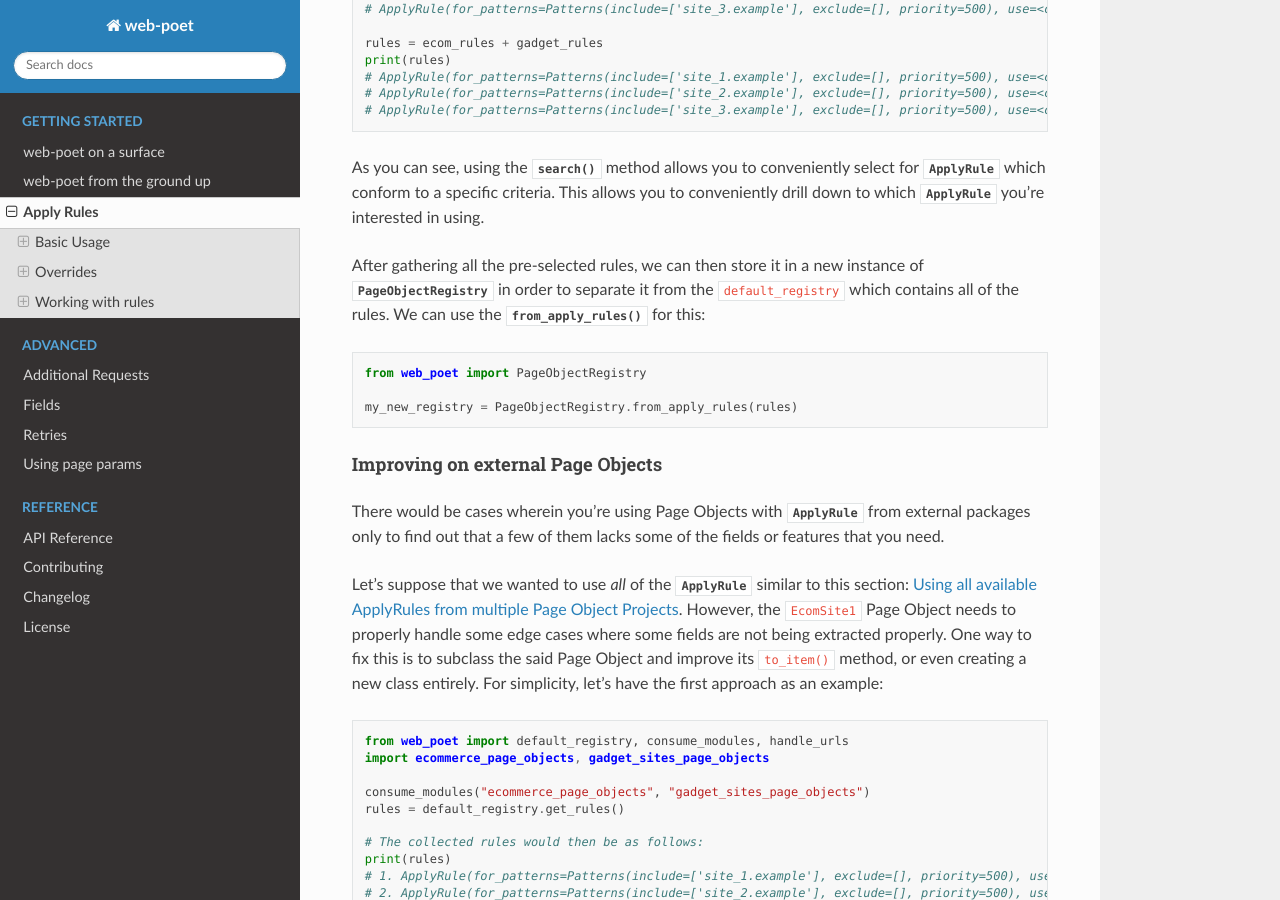
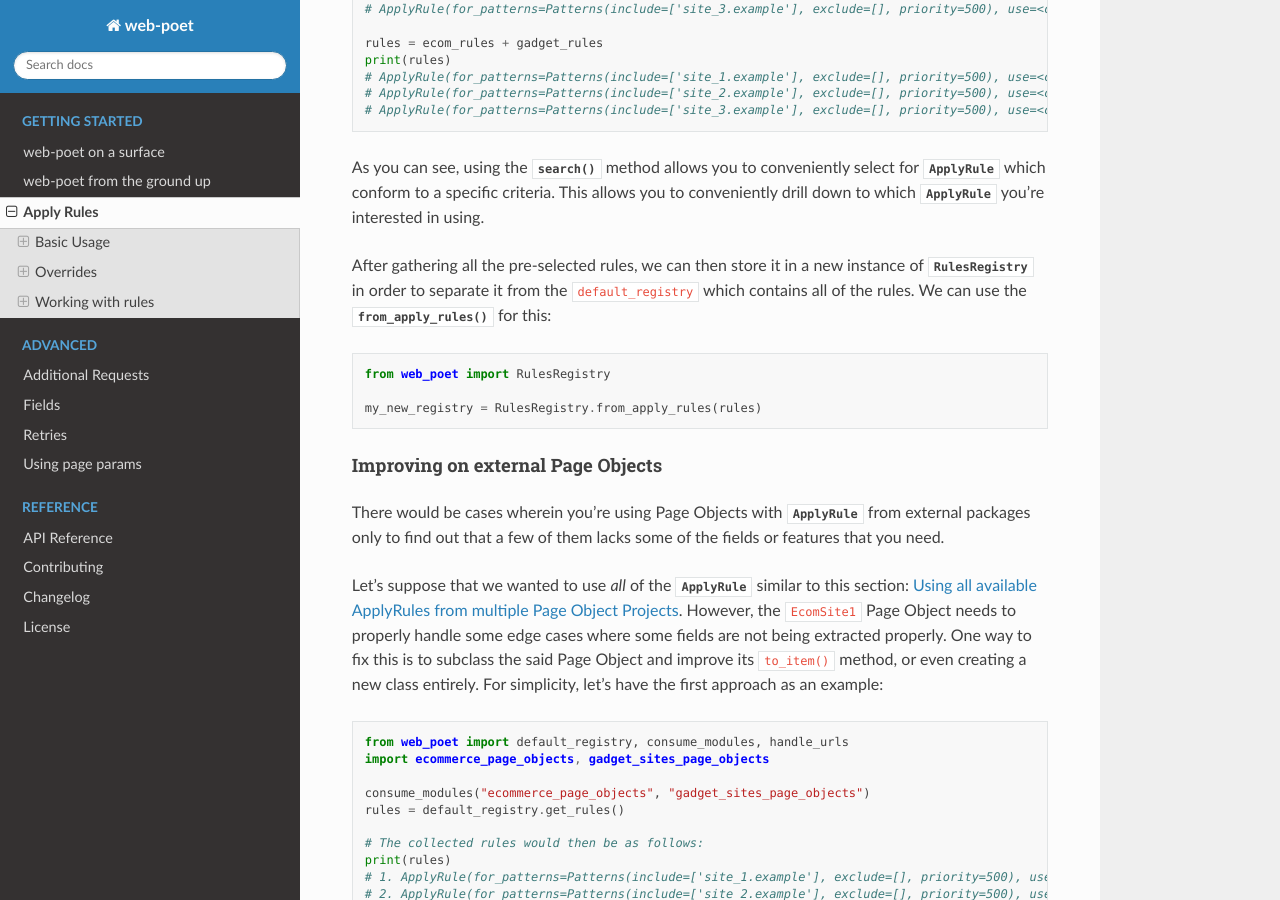
Before and after one commit to scrapinghub/web-poet, a Sphinx documentation site: the page built from docs/intro/rules.rst, in a window 1280 px wide and 900 px high, scrolled down 8550 px. Built offline with Sphinx 7.4.7 and the Read the Docs theme 2.0.0, drawn with Linux system fonts in a browser that asks for light colours; some of the changed text lies outside the part shown.

Commit message:
rename PageObjectRegistry to RulesRegistry
It seems it's more like a registry of ApplyRules, not just page objects

```diff
--- a/docs/intro/rules.rst
+++ b/docs/intro/rules.rst
@@ -30,7 +30,7 @@
 getting the information about page objects programmatically.
 The information about all page objects decorated with
 :func:`~.handle_urls` is stored in ``web_poet.default_registry``, which is
-an instance of :class:`~.PageObjectRegistry`. In the example above, the
+an instance of :class:`~.RulesRegistry`. In the example above, the
 following :class:`~.ApplyRule` is added to the registry:
 
 .. code-block::
@@ -345,7 +345,7 @@
 Retrieving all available rules
 ~~~~~~~~~~~~~~~~~~~~~~~~~~~~~~
 
-The :meth:`~.PageObjectRegistry.get_rules` method from the ``web_poet.default_registry``
+The :meth:`~.RulesRegistry.get_rules` method from the ``web_poet.default_registry``
 allows retrieval of all :class:`~.ApplyRule` in the given registry.
 Following from our example above in the :ref:`rules-combination` section, using it
 would be:
@@ -369,7 +369,7 @@
 
 .. warning::
 
-    :meth:`~.PageObjectRegistry.get_rules` relies on the fact that all essential
+    :meth:`~.RulesRegistry.get_rules` relies on the fact that all essential
     packages/modules which contains the :func:`web_poet.handle_urls`
     decorators are properly loaded `(i.e imported)`.
 
@@ -417,7 +417,7 @@
 
 Remember that all of the :class:`~.ApplyRule` are declared by annotating
 Page Objects using the :func:`web_poet.handle_urls` via ``@handle_urls``. Thus,
-they can easily be accessed using the :meth:`~.PageObjectRegistry.get_rules`
+they can easily be accessed using the :meth:`~.RulesRegistry.get_rules`
 of ``web_poet.default_registry``.
 
 This can be done something like:
@@ -457,11 +457,11 @@
 
 Suppose that the use case from the previous section has changed wherein a
 subset of :class:`~.ApplyRule` would be used. This could be achieved by
-using the :meth:`~.PageObjectRegistry.search` method which allows for
+using the :meth:`~.RulesRegistry.search` method which allows for
 convenient selection of a subset of rules from a given registry.
 
 Here's an example of how you could manually select the rules using the
-:meth:`~.PageObjectRegistry.search` method instead:
+:meth:`~.RulesRegistry.search` method instead:
 
 .. code-block:: python
 
@@ -485,7 +485,7 @@
     # ApplyRule(for_patterns=Patterns(include=['site_2.example'], exclude=[], priority=500), use=<class 'ecommerce_page_objects.site_2.EcomSite2'>, instead_of=<class 'ecommerce_page_objects.EcomGenericPage'>, to_return=None, meta={})
     # ApplyRule(for_patterns=Patterns(include=['site_3.example'], exclude=[], priority=500), use=<class 'gadget_sites_page_objects.site_3.GadgetSite3'>, instead_of=<class 'gadget_sites_page_objects.GadgetGenericPage'>, to_return=None, meta={})
 
-As you can see, using the :meth:`~.PageObjectRegistry.search` method allows you to
+As you can see, using the :meth:`~.RulesRegistry.search` method allows you to
 conveniently select for :class:`~.ApplyRule` which conform to a specific criteria. This
 allows you to conveniently drill down to which :class:`~.ApplyRule` you're interested in
 using.
@@ -493,15 +493,15 @@
 .. _rules-custom-registry:
 
 After gathering all the pre-selected rules, we can then store it in a new instance
-of :class:`~.PageObjectRegistry` in order to separate it from the ``default_registry``
-which contains all of the rules. We can use the :meth:`~.PageObjectRegistry.from_apply_rules`
+of :class:`~.RulesRegistry` in order to separate it from the ``default_registry``
+which contains all of the rules. We can use the :meth:`~.RulesRegistry.from_apply_rules`
 for this:
 
 .. code-block:: python
 
-    from web_poet import PageObjectRegistry
+    from web_poet import RulesRegistry
 
-    my_new_registry = PageObjectRegistry.from_apply_rules(rules)
+    my_new_registry = RulesRegistry.from_apply_rules(rules)
 
 
 .. _rules-improve-po:
@@ -671,11 +671,11 @@
 
 This **inclusion**-list approach can be done by importing the Page Objects directly
 and creating instances of :class:`~.ApplyRule` from it. You could also import
-all of the available :class:`~.ApplyRule` using :meth:`~.PageObjectRegistry.get_rules`
+all of the available :class:`~.ApplyRule` using :meth:`~.RulesRegistry.get_rules`
 to sift through the list of available rules and manually selecting the rules you need.
 
 Most of the time, the needed rules are the ones which uses the Page Objects we're
-interested in. You can use :meth:`~.PageObjectRegistry.search` to get
+interested in. You can use :meth:`~.RulesRegistry.search` to get
 them (see :ref:`rules-using-subset`):
 
 .. code-block:: python
```
Also changed, not shown: web_poet/__init__.py (+8 -2 lines), 2 other files.
